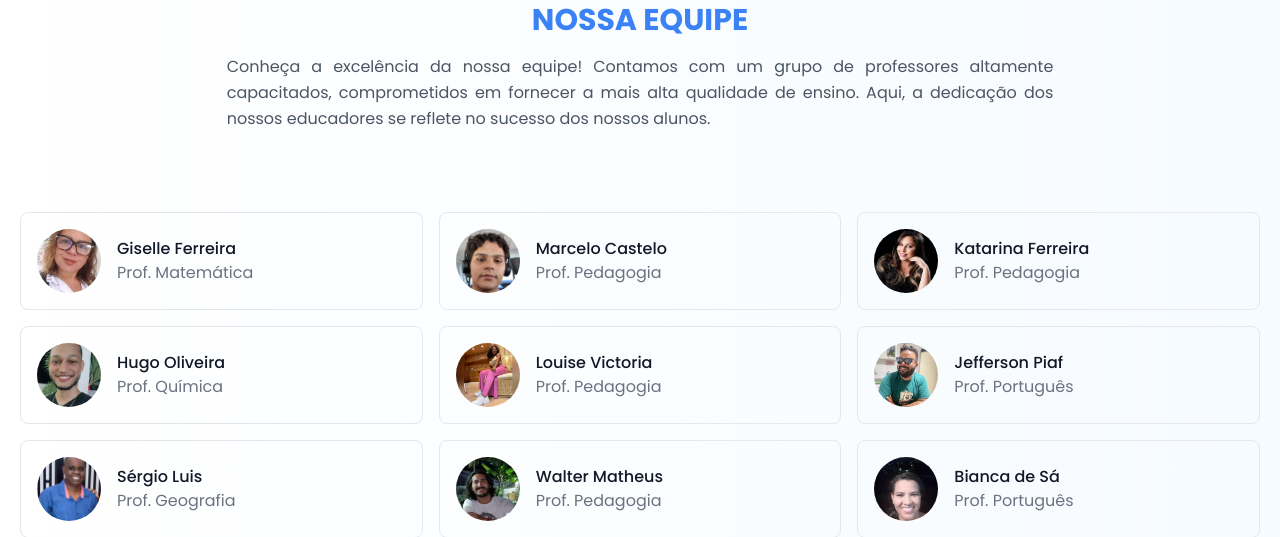
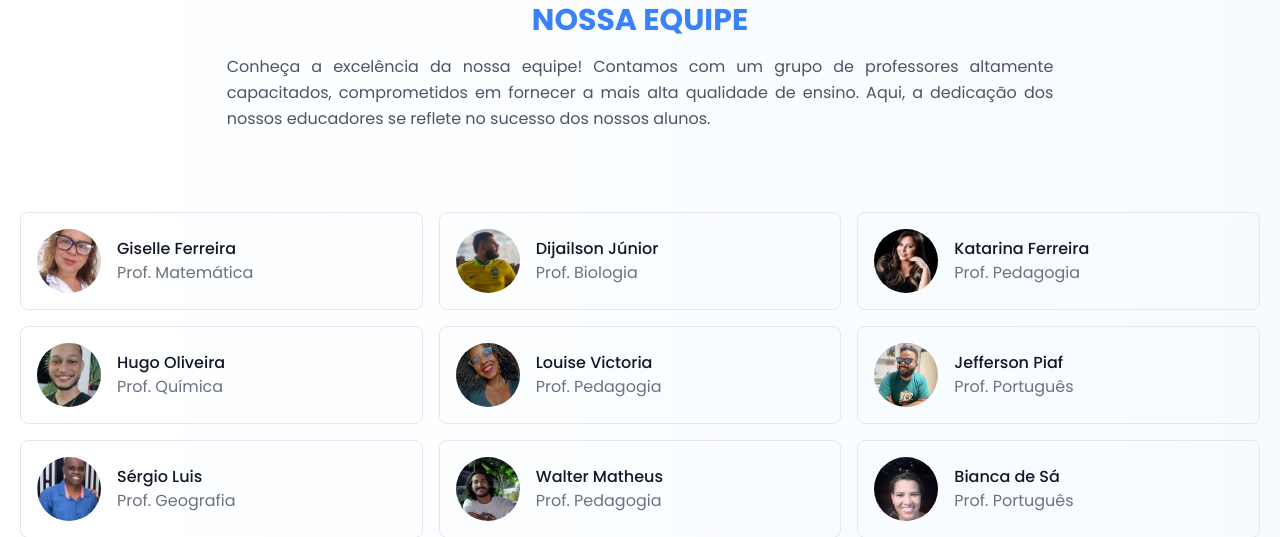
Before and after one commit to MarceloCastelo/Cruso-Apoiar-Website, a Flask app: page / in a window 1280 px wide. Shown: the part 2832-3369 px from the top of the page. Run offline with Flask 3, Linux system fonts and the light colour scheme; some libraries are stand-ins or nearby versions.

Commit message:
Troca de imagens e update no código.

```diff
--- a/api/templates/index.html
+++ b/api/templates/index.html
@@ -182,7 +182,16 @@
                 src="../static/images/depoimentos/Pietra.jpg"
               />
               <p class="leading-relaxed text-justify">
-                Gostaria de expressar minha profunda gratidão ao Curso Apoiar, que foi meu alicerce desde o ensino fundamental até o médio. Agradeço especialmente à professora Gisele, que sempre me apoiou nos desafios de física e matemática. Essa base sólida foi crucial para minha aprovação em Odontologia na Universidade de Pernambuco, por meio do SSA. As aulas preparatórias adicionais foram essenciais para me destacar nas três etapas do processo seletivo. Muito obrigada por fazerem parte dessa jornada educacional fundamental em minha vida e que me possibilitou estar realizando esse sonho.
+                Gostaria de expressar minha profunda gratidão ao Curso Apoiar,
+                que foi meu alicerce desde o ensino fundamental até o médio.
+                Agradeço especialmente à professora Gisele, que sempre me apoiou
+                nos desafios de física e matemática. Essa base sólida foi
+                crucial para minha aprovação em Odontologia na Universidade de
+                Pernambuco, por meio do SSA. As aulas preparatórias adicionais
+                foram essenciais para me destacar nas três etapas do processo
+                seletivo. Muito obrigada por fazerem parte dessa jornada
+                educacional fundamental em minha vida e que me possibilitou
+                estar realizando esse sonho.
               </p>
               <span
                 class="inline-block h-1 w-10 rounded bg-blue-500 mt-6 mb-4"
@@ -217,7 +226,13 @@
                 src="../static/images/depoimentos/Helena.jpg"
               />
               <p class="leading-relaxed text-justify">
-                Eu não tinha o costume de estudar, e via como uma atividade cansativa e sem resultado, pois não tinha quem me ajudar. O curso realmente fez uma diferença significativa nas minhas notas e principalmente na maneira que eu enxergava o ato de estudar. O ambiente alegre e o carisma dos professores faz a experiência se tornar divertida e o que antes eu decorava, agora eu aprendia. É show!
+                Eu não tinha o costume de estudar, e via como uma atividade
+                cansativa e sem resultado, pois não tinha quem me ajudar. O
+                curso realmente fez uma diferença significativa nas minhas notas
+                e principalmente na maneira que eu enxergava o ato de estudar. O
+                ambiente alegre e o carisma dos professores faz a experiência se
+                tornar divertida e o que antes eu decorava, agora eu aprendia. É
+                show!
               </p>
               <span
                 class="inline-block h-1 w-10 rounded bg-blue-500 mt-6 mb-4"
@@ -270,13 +285,13 @@
               <img
                 alt="team"
                 class="w-16 h-16 bg-gray-100 object-cover object-center flex-shrink-0 rounded-full mr-4"
-                src="../static/images/professores/Marcelo.jpg"
+                src="../static/images/professores/deija.png"
               />
               <div class="flex-grow">
                 <h2 class="text-gray-900 title-font font-medium">
-                  Marcelo Castelo
+                  Dijailson Júnior
                 </h2>
-                <p class="text-gray-500">Prof. Pedagogia</p>
+                <p class="text-gray-500">Prof. Biologia</p>
               </div>
             </div>
           </div>
@@ -307,7 +322,9 @@
                 src="../static/images/professores/Hugo.jpg"
               />
               <div class="flex-grow">
-                <h2 class="text-gray-900 title-font font-medium">Hugo Oliveira</h2>
+                <h2 class="text-gray-900 title-font font-medium">
+                  Hugo Oliveira
+                </h2>
                 <p class="text-gray-500">Prof. Química</p>
               </div>
             </div>
@@ -431,17 +448,11 @@
             </div>
             <div class="lg:w-1/2 px-6 mt-4 lg:mt-0">
               <h2
-                class="title-font font-semibold text-gray-900 tracking-widest text-xs"
-              >
-                EMAIL
-              </h2>
-              <a class="text-indigo-500 leading-relaxed">example@email.com</a>
-              <h2
                 class="title-font font-semibold text-gray-900 tracking-widest text-xs mt-4"
               >
                 CONTATO
               </h2>
-              <p class="leading-relaxed">+55 81 8843-3838</p>
+              <p class="leading-relaxed">+55 (81) 8843-3838</p>
             </div>
           </div>
         </div>
@@ -504,7 +515,7 @@
           <p
             class="text-sm text-gray-500 sm:ml-4 sm:pl-4 sm:border-l-2 sm:border-gray-100 sm:py-2 sm:mt-0 mt-4"
           >
-            © 2024 Giselle Ferreira —
+            © 2024 Curso Apoiar —
             <a
               href="https://twitter.com/knyttneve"
               class="ml-1"
```
Also changed, not shown: api/static/images/professores/Louise.png, api/static/images/professores/deija.png (added).
